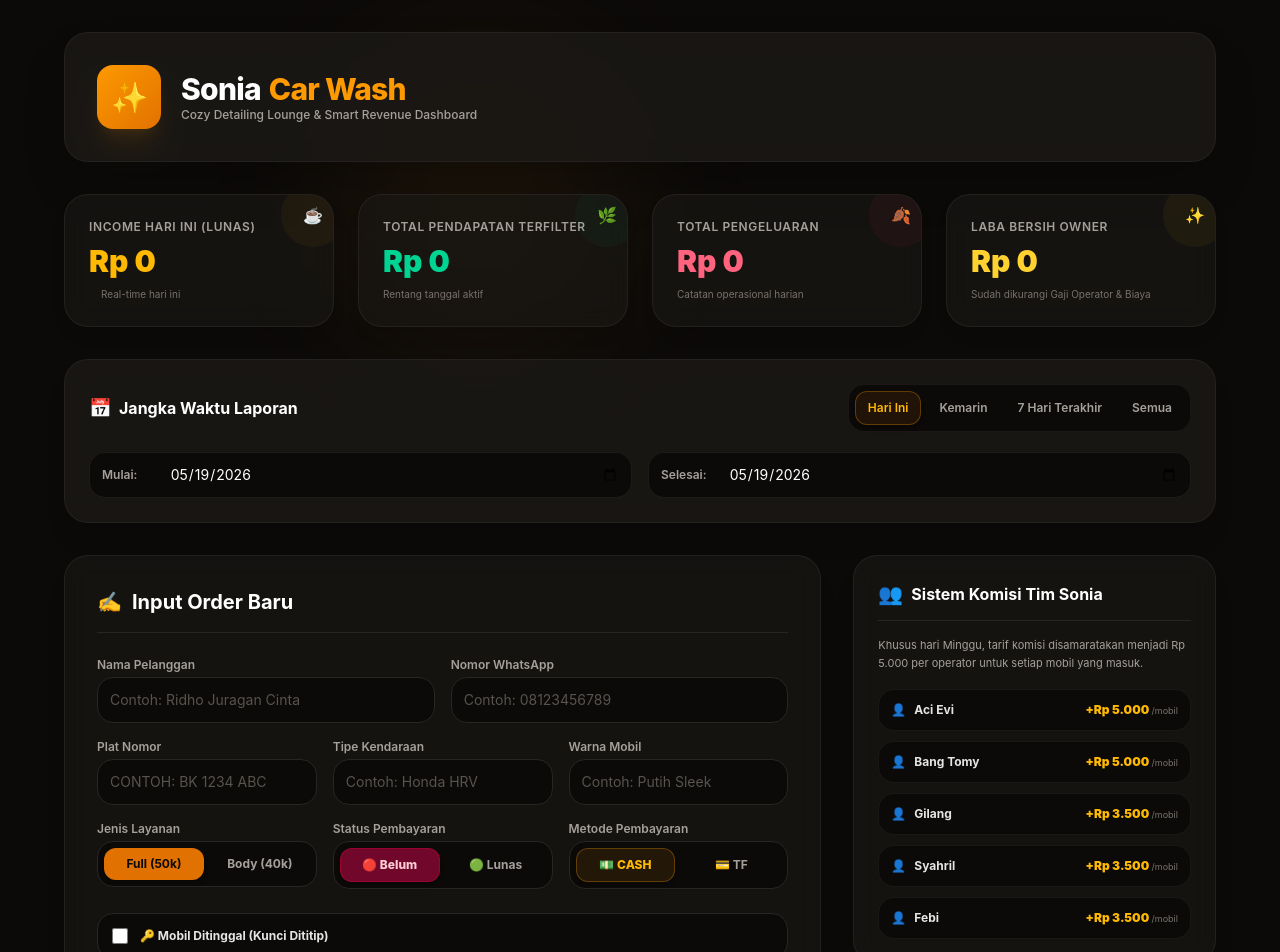
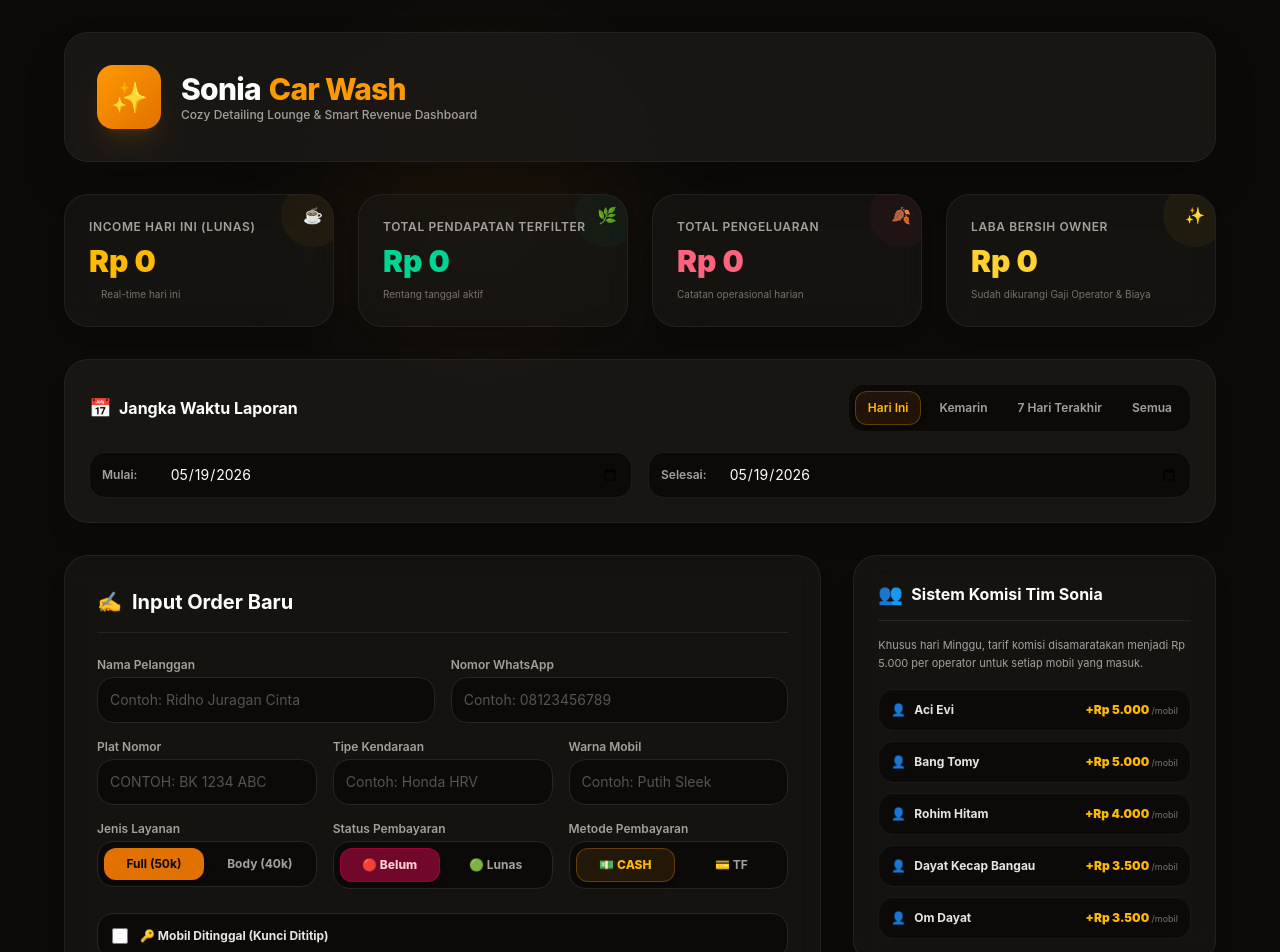
Before and after one commit to clim7304-glitch/carwash-soniacafe, a React (Vite) app: page / in a window 1280 px wide. Shown: the top 952 px of the page. Built offline with nearby package versions, Linux system fonts and the light colour scheme.

Commit message:
Update App.jsx

```diff
--- a/src/App.jsx
+++ b/src/App.jsx
@@ -4,9 +4,9 @@ import React, { useState, useEffect } from 'react';
 const OPERATORS = [
   { id: 'aci_evi', nama: 'Aci Evi', tarif: 5000 },
   { id: 'bang_tomy', nama: 'Bang Tomy', tarif: 5000 },
-  { id: 'gilang', nama: 'Gilang', tarif: 3500 },
-  { id: 'syahril', nama: 'Syahril', tarif: 3500 },
-  { id: 'febi', nama: 'Febi', tarif: 3500 }
+  { id: 'rohim_hitam', nama: 'Rohim Hitam', tarif: 4000 },
+  { id: 'dayat_jelek', nama: 'Dayat Kecap Bangau', tarif: 3500 },
+  { id: 'Om_Dayat', nama: 'Om Dayat', tarif: 3500 }
 ];
 
 export default function App() {
```
